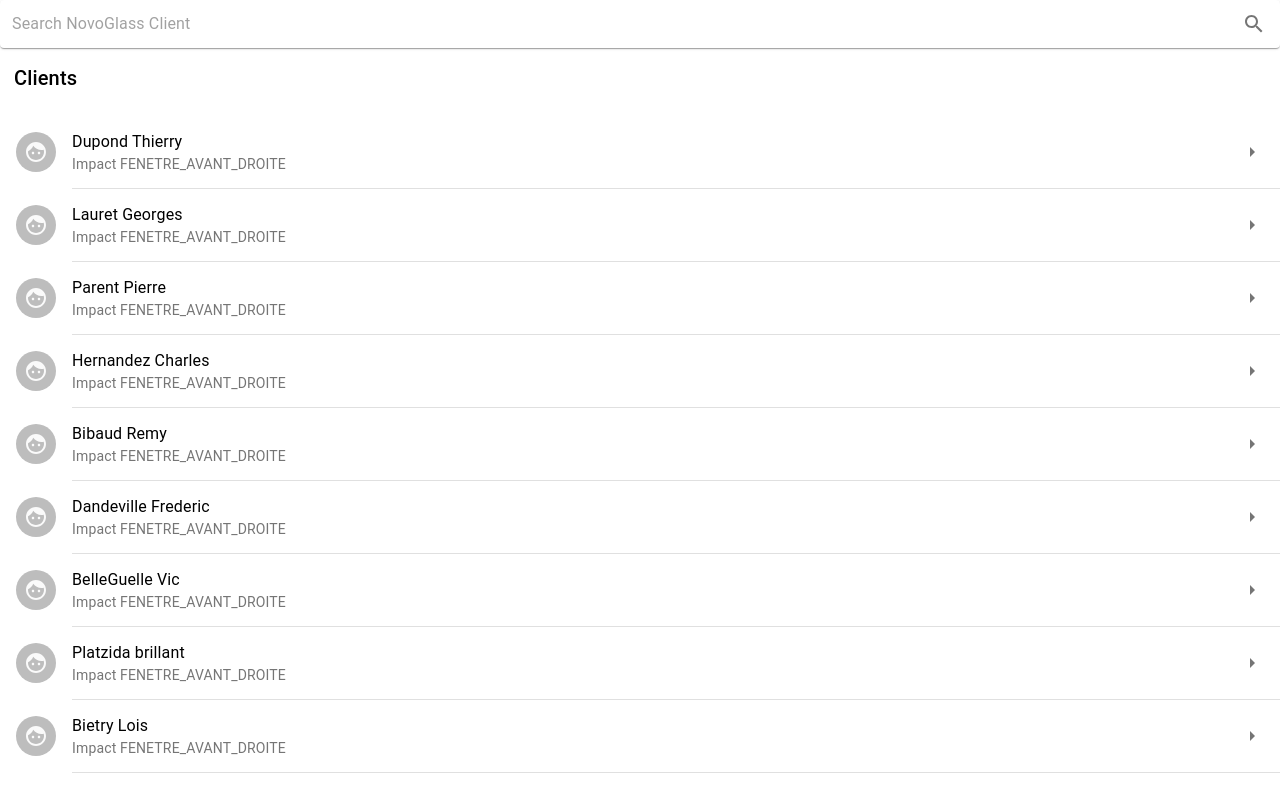
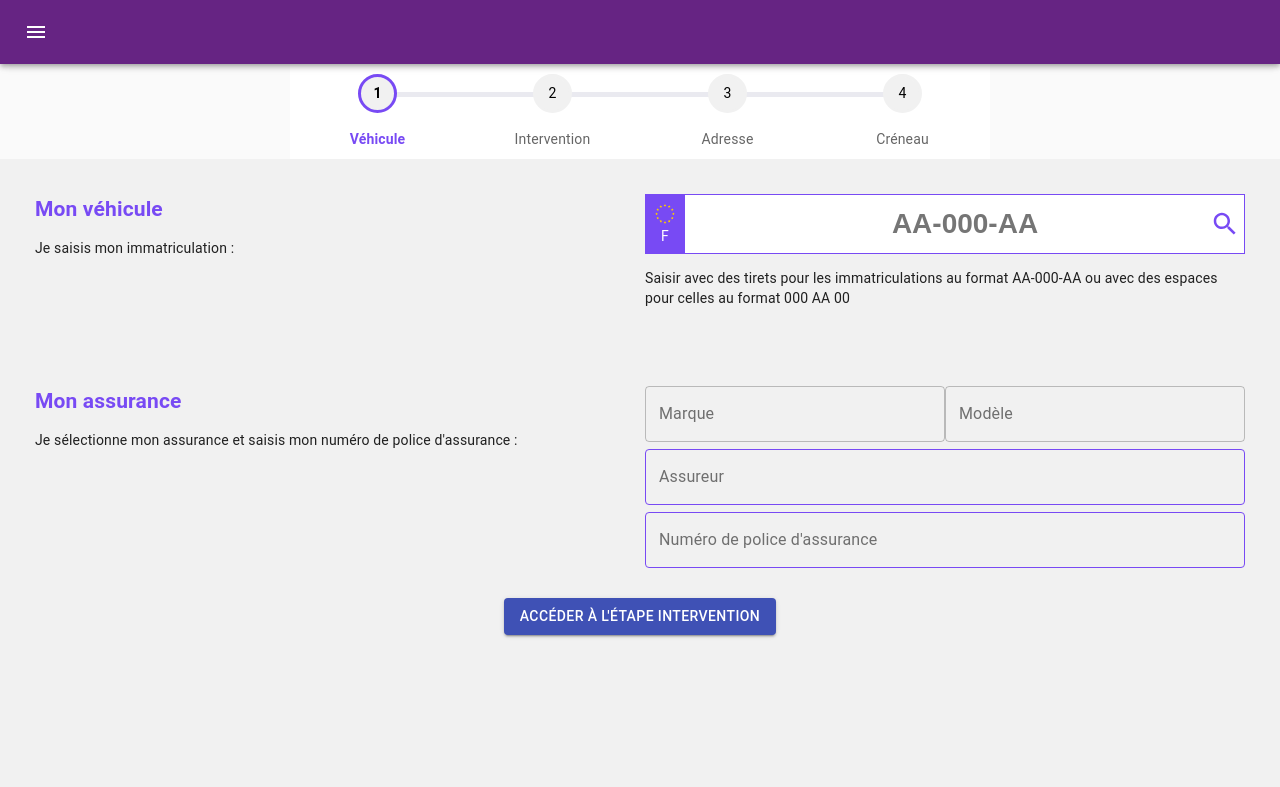
Before and after one commit to vedz/pare-brise, a React (Create React App) app: page / in a window 1280 px wide. Shown: the top 787 px of the page. Built offline with nearby package versions, Linux system fonts and the light colour scheme.

Commit message:
menu et root

```diff
--- a/package.json
+++ b/package.json
@@ -12,6 +12,7 @@
     "react-dom": "^16.13.1",
     "react-hook-form": "^6.9.2",
     "react-redux": "^7.2.1",
+    "react-router-dom": "^5.2.0",
     "react-scripts": "3.4.3",
     "redux": "^4.0.5"
   },
--- a/src/App.js
+++ b/src/App.js
@@ -1,15 +1,23 @@
 import React from 'react';
 import './App.css';
 import Reservation from './containers/reservation/Reservation';
+import Header from './components/Header/Header';
+import { MemoryRouter, BrowserRouter } from "react-router-dom";
 import ClientHistory from './containers/reservation/Administration/ClientHistory/ClientHistory'
+import { Box, CssBaseline } from '@material-ui/core'
+import  BodyHapp from './components/Body/Body'
 
 //@@@Clean
 function App() {
     console.log('[App component]');
     return (
-        <div className="App">
-            <ClientHistory />
-        </div>
+        <Box display="flex" flexDirection="column" style={{  position:'fixed', width:'100%', height:'100%' }}>
+        <CssBaseline />
+        <BrowserRouter>
+          <Header/>
+          <BodyHapp/>
+        </BrowserRouter>
+      </Box>
     );
 }
 
--- /dev/null
+++ b/src/components/Body/Body.js
@@ -0,0 +1,26 @@
+import React from "react"
+import Reservation from './.././../containers/reservation/Reservation'
+import ClientHistory from './.././../containers/reservation/Administration/ClientHistory/ClientHistory'
+import { Switch, Route, useHistory, Redirect } from "react-router-dom";
+
+
+const BodyHapp = React.FunctionComponent= () => {
+
+     return (
+        <div>
+            <Switch>
+                <Route path="/" exact>
+                    <Reservation/>
+                </Route>
+                <Route path="/Reservation">
+                    <Reservation />
+                </Route>
+                <Route path="/ClientHistory">
+                    <ClientHistory/>
+                </Route>
+            </Switch>
+        </div>
+    )
+}
+
+export default BodyHapp;
--- /dev/null
+++ b/src/components/Header/Header.js
@@ -0,0 +1,93 @@
+
+import { Typography, AppBar, IconButton, Drawer, List, ListItem, Divider, FormControlLabel, Switch, withStyles, Toolbar, Box, Button, Link } from "@material-ui/core";
+import * as React from "react";
+import { makeStyles } from '@material-ui/styles';
+import { purple } from "@material-ui/core/colors";
+import MenuIcon from '@material-ui/icons/Menu';
+import { withRouter } from "react-router";
+import BallotIcon from '@material-ui/icons/Ballot';
+import GroupIcon from '@material-ui/icons/Group';
+
+
+const PurpleSwitch = withStyles({
+    switchBase: {
+        color: purple[300],
+        '&$checked': {
+            color: purple[500]
+        },
+        '&$checked + $track': {
+            backgroundColor: purple[500]
+        }
+    },
+    checked: {},
+    track: {}
+})(Switch);
+
+const useStyles = makeStyles (() => ({
+    appBar: {
+        color: 'white',
+        '&.MuiAppBar-colorPrimary': {
+            backgroundColor: '#662483'
+        },
+        backgroundColor: '#662483'
+    },
+    title: {
+        flexGrow: 1,
+        minWidth: '150px'
+    },
+    menuButton: {
+        marginRight: 16
+    }
+}));
+
+const Header= (props ) => {
+
+    const classes = useStyles();
+    const [drawerOpened, setDrawerOpened] = React.useState(false);
+
+    return (
+        <AppBar position="sticky" className={classes.appBar}>
+            <Toolbar>
+                <Box component="div" display="flex" flexGrow={1}>
+                    <IconButton edge="start" className={classes.menuButton} onClick={(e) => setDrawerOpened(true)} color="inherit" aria-label="menu">
+                        <MenuIcon />
+                    </IconButton>
+                    <Typography color="inherit" className={classes.title}>
+                        <Link href="#" underline="none" color="inherit" onClick={(e) => {e.preventDefault();props.history.push('/')}}></Link>
+                    </Typography>
+                </Box>
+            </Toolbar>
+
+            <Drawer open={drawerOpened} onClose={(e) => setDrawerOpened(false)}>
+                <List disablePadding={true}>
+                    <ListItem className={classes.appBar}>
+                        <Typography variant="h4" color="inherit">
+                            NovoGlass
+                        </Typography>
+                    </ListItem>
+                    <Divider />
+                    <ListItem>
+                        <Typography variant="h5">
+                            Titre
+                        </Typography>
+                    </ListItem>
+                    <ListItem>
+                        <FormControlLabel label="Constat" onClick={() => props.history.push("/Reservation")} control={
+                        <IconButton edge="start" className={classes.menuButton} color="inherit" aria-label="menu">
+                             <BallotIcon  fontSize="large"/>
+                         </IconButton>
+                        } />
+                    </ListItem>
+                    <ListItem>
+                        <FormControlLabel label="Clients" onClick={() => props.history.push("/ClientHistory")} control={
+                        <IconButton edge="start" className={classes.menuButton} color="inherit" aria-label="menu">
+                             <GroupIcon  fontSize="large"/>
+                        </IconButton>
+                        } />
+                    </ListItem>
+                </List>
+            </Drawer>
+        </AppBar>
+    );
+}
+export default withRouter(Header);
```
Also changed, not shown: 1 other file (tests, documents, lock files or other folders).
